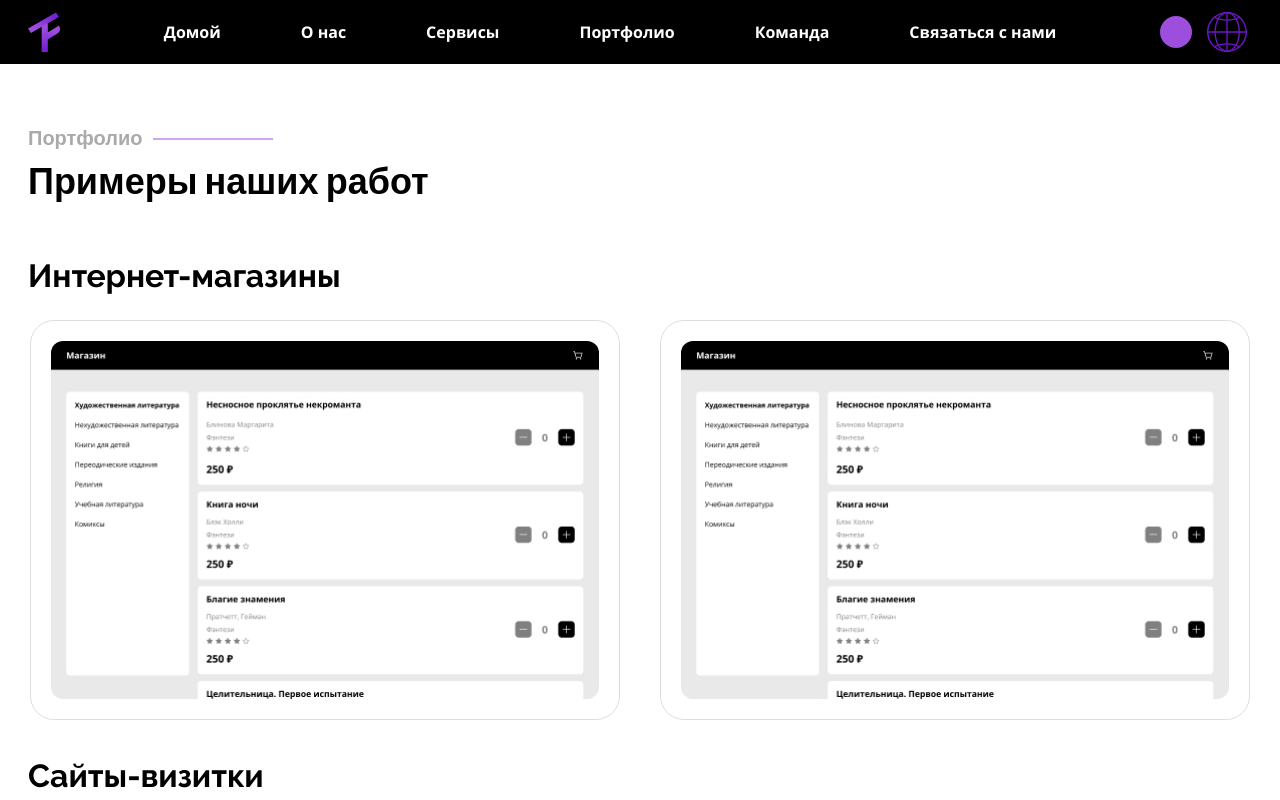
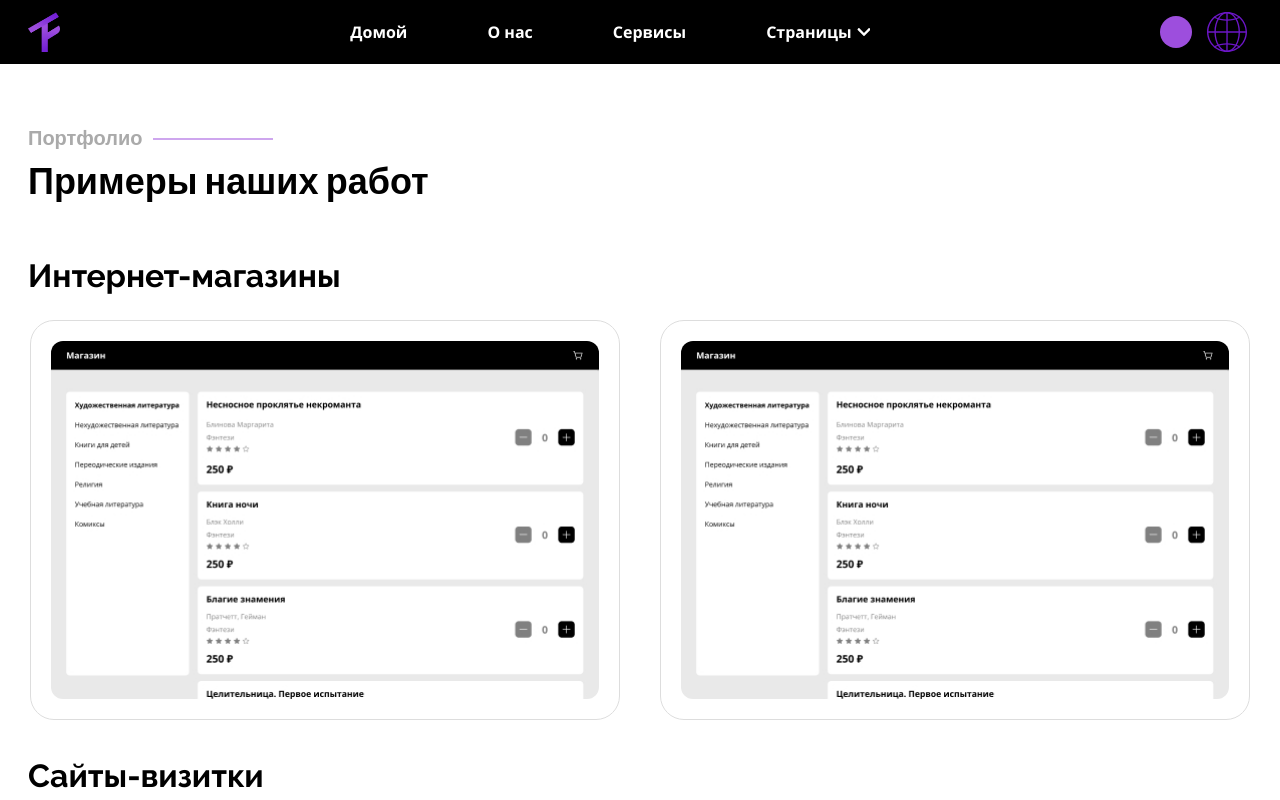
Before and after one commit to YaTeamWeb/YaTeamProject, a React (Vite) app: page /portfolio in a window 1280 px wide. Shown: the top 800 px of the page. Built offline with nearby package versions, Linux system fonts and the light colour scheme.

Commit message:
В Header добавлена навигация по страницам
В Header добавлена навигация по страницам

```diff
--- a/src/App.jsx
+++ b/src/App.jsx
@@ -44,14 +44,30 @@ function App() {
 	return (
 		<BrowserRouter>
 			<GrowingCircleAnimation isDark={isDark} />
-			<Header
-				setDarkMode={(theme) => dispatch(setTheme(theme))}
-				darkMode={isDark}
-			/>
 			<main className="App subpixel-antialiased">
 				<Routes>
-					<Route path="/" element={<MainPage />} />
-					<Route path="/portfolio" element={<PortfolioPage />} />
+					<Route path="/" element={
+					<>
+					<Header
+						setDarkMode={(theme) => dispatch(setTheme(theme))}
+						darkMode={isDark}
+						page='main'
+					/>
+					<MainPage />
+					</>
+					}
+					/>
+					<Route path="/portfolio" element={
+					<>
+					<Header
+						setDarkMode={(theme) => dispatch(setTheme(theme))}
+						darkMode={isDark}
+						page='portfolio'
+					/>
+					<PortfolioPage />
+					</>
+					}
+					/>
 				</Routes>
 			</main>
 			<BackTop className="fixed bottom-3 right-3" />
--- a/src/components/Header.jsx
+++ b/src/components/Header.jsx
@@ -7,9 +7,10 @@ import { selectLang, selectLangItems } from '../store/slices/lang/selectors.js';
 import { setLang } from '../store/slices/lang/index.js';
 import globeGif from '../assets/images/MainPageImages/globe.gif';
 import globeSvg from '../assets/images/svg/globe.svg';
+import { SvgIcon } from './UI/SvgIcon';
 import { debounce } from '../utils/Limitors.jsx';
 
-export const Header = ({ setDarkMode, darkMode }) => {
+export const Header = ({ setDarkMode, darkMode, page }) => {
 	const dispatch = useDispatch();
 	const lang = useSelector(selectLang);
 	const LinkAnchor = Scroll.Link;
@@ -25,6 +26,12 @@ export const Header = ({ setDarkMode, darkMode }) => {
 		dispatch(setLang(currLang));
 		localStorage.setItem('lang', currLang);
 	}, 500);
+
+	function dropClick() {
+		var drop = document.querySelector(".DropDownMenu");
+		drop.style.visibility = ((drop.style.visibility == 'hidden') ? "visible" : "hidden");
+		drop.style.opacity = ((drop.style.visibility == 'hidden') ? "0" : "1")
+	}
 	return (
 		<header
 			className={
@@ -78,45 +85,27 @@ export const Header = ({ setDarkMode, darkMode }) => {
 				>
 					{header[2].name}
 				</LinkAnchor>
-				<LinkAnchor
-					to="portfolio"
-					activeClass={'text-primary'}
-					spy={true}
-					hashSpy={true}
-					smooth={true}
-					duration={1000}
-					className={
-						'cursor-pointer ease-in duration-200 hover:text-primary  font-OpenSans font-bold text-base text-light'
-					}
+
+				<div
+				className='relative'
+
 				>
-					{header[3].name}
-				</LinkAnchor>
-				<LinkAnchor
-					to="team"
-					activeClass={'text-primary'}
-					spy={true}
-					smooth={true}
-					hashSpy={true}
-					duration={1000}
-					className={
-						'cursor-pointer ease-in duration-200 hover:text-primary  font-OpenSans font-bold text-base text-light'
-					}
-				>
-					{header[4].name}
-				</LinkAnchor>
-				<LinkAnchor
-					to="contacts"
-					activeClass={'text-primary'}
-					spy={true}
-					hashSpy={true}
-					smooth={true}
-					duration={1000}
-					className={
-						'cursor-pointer ease-in duration-200 hover:text-primary  font-OpenSans font-bold text-base text-light'
-					}
-				>
-					{header[5].name}
-				</LinkAnchor>
+					<p
+					className='cursor-pointer ease-in duration-200 hover:text-primary font-OpenSans font-bold text-base text-light group flex flex-row items-center justify-center'
+					onClick={dropClick}
+					>
+						{header[3].name}<SvgIcon name='header-arrow' className={'fill-light duration-300 group-hover:fill-primary w-[13px] h-[8px] ml-[5px]'}/>
+					</p>
+
+					<div style={{"visibility": "hidden", "opacity": "0"}} className='DropDownMenu absolute -left-[5px] top-[30px] w-[164px] py-[15px] bg-light flex flex-col gap-0 duration-500'>
+						<a href='/' className='w-full'>
+							<p className={'text-dark py-[8px] pl-[15px] font-OpenSans ' + ((page=='main') ? 'bg-primary' : '')}>{header[4].name}</p>
+						</a>
+						<a href='/portfolio' className='w-full'>
+							<p className={'text-dark py-[8px] pl-[15px] font-OpenSans ' + ((page=='portfolio') ? 'bg-primary' : '')}>{header[5].name}</p>
+						</a>
+					</div>
+				</div>
 			</nav>
 			<div className={'flex items-center'}>
 				<DarkModeToggle isDark={darkMode} onClickMethod={setDarkMode} />
--- a/src/data/lang.json
+++ b/src/data/lang.json
@@ -5,9 +5,9 @@
             {"name": "Домой"},
             {"name": "О нас"},
             {"name": "Сервисы"},
-            {"name": "Портфолио"},
-            {"name": "Команда"},
-            {"name": "Связаться с нами"}
+            {"name": "Страницы"},
+            {"name": "Главная"},
+            {"name": "Проекты"}
         ],
         "hero": {
             "title": "Лучшие решения для Вашего бизнеса от YaTeam",
@@ -209,9 +209,9 @@
             {"name": "Home"},
             {"name": "About us"},
             {"name": "Services"},
-            {"name": "Portfolio"},
-            {"name": "Team"},
-            {"name": "Contact us"}
+            {"name": "Pages"},
+            {"name": "Main"},
+            {"name": "Projects"}
         ],
         "hero": {
             "title": "The best solutions for your business from YaTeam",
```
Also changed, not shown: src/assets/images/sprite.svg, src/assets/images/svg/header-arrow.svg (added).
